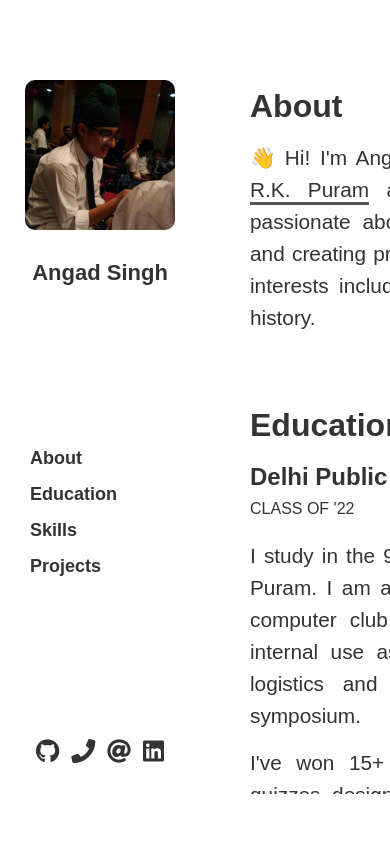
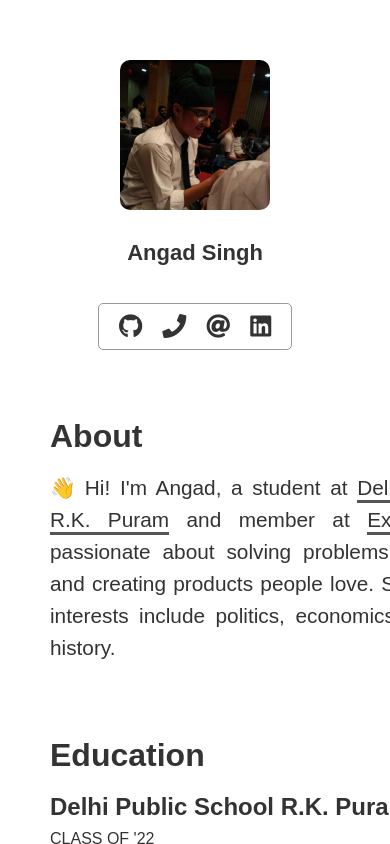
Before and after one commit to dotangad/angad.dev, a React (Create React App) app: page / in a window 390 px wide. Built offline with nearby package versions, Linux system fonts and the light colour scheme; a web font is replaced by a local one.

Commit message:
Make response and add footer

```diff
--- a/src/App.css
+++ b/src/App.css
@@ -32,3 +32,35 @@
   background: #00000030;
   border-radius: 10px;
 }
+
+@media (max-width: 900px) {
+  body, html {
+    overflow-y: auto;
+  }
+  .App {
+    width: 100%;
+    display: block;
+    margin-top: 30px;
+  }
+  .sidebar {
+    height: 350px;
+    margin: 0 auto;
+    width: 100%;
+  }
+  .sidebar .nav {
+    display: none;
+  }
+  .sidebar .social {
+    width: auto;
+    border: 1px solid #999;
+    padding: 10px;
+    border-radius: 5px;
+  }
+  .sidebar .social i {
+    margin: 0 10px;
+  }
+  .content {
+    height: auto;
+    margin: 0 auto;
+  }
+}
--- a/src/components/Content.js
+++ b/src/components/Content.js
@@ -94,10 +94,28 @@ const Skills = () => (
   </Section>
 )
 
+const Footer = () => (
+  <Section
+    style={{
+      textAlign: 'center',
+      fontSize: '1rem',
+      lineHeight: '1.3rem',
+      marginBottom: '30px'
+    }}
+  >
+    <div>&copy; Angad Singh 2018</div>
+    <div>
+      Previous versions of this website are available{' '}
+      <Link href="https://github.com/dotangad/dotangad.github.io">here</Link>.
+    </div>
+  </Section>
+)
+
 export default () => (
   <Content className="content">
     <About />
     <Education />
     <Skills />
+    <Footer />
   </Content>
 )
--- a/src/components/Helpers.js
+++ b/src/components/Helpers.js
@@ -25,7 +25,8 @@ export const Link = styled.a`
   text-decoration: none;
   padding-bottom: 1px;
   border-bottom: 3px solid #555;
-  transition: color 0.5s ease;
+  transition: color 0.2s ease;
+  transition: border-color 0.2s ease;
   &:hover {
     color: ${config.baseColor};
     border-bottom-color: ${config.baseColor};
--- a/src/components/Sidebar.js
+++ b/src/components/Sidebar.js
@@ -76,7 +76,7 @@ export default () => (
       <Name>Angad Singh</Name>
     </Intro>
 
-    <Nav>
+    <Nav className="nav">
       {config.navItems.map((navItem, i) => (
         <NavItem
           key={i}
@@ -91,7 +91,7 @@ export default () => (
       ))}
     </Nav>
 
-    <SocialIconContainer>
+    <SocialIconContainer className="social">
       {config.social.map((icon, i) => (
         <SocialIconA key={i} href={icon.link}>
           <SocialIcon className={icon.fa} />
```
